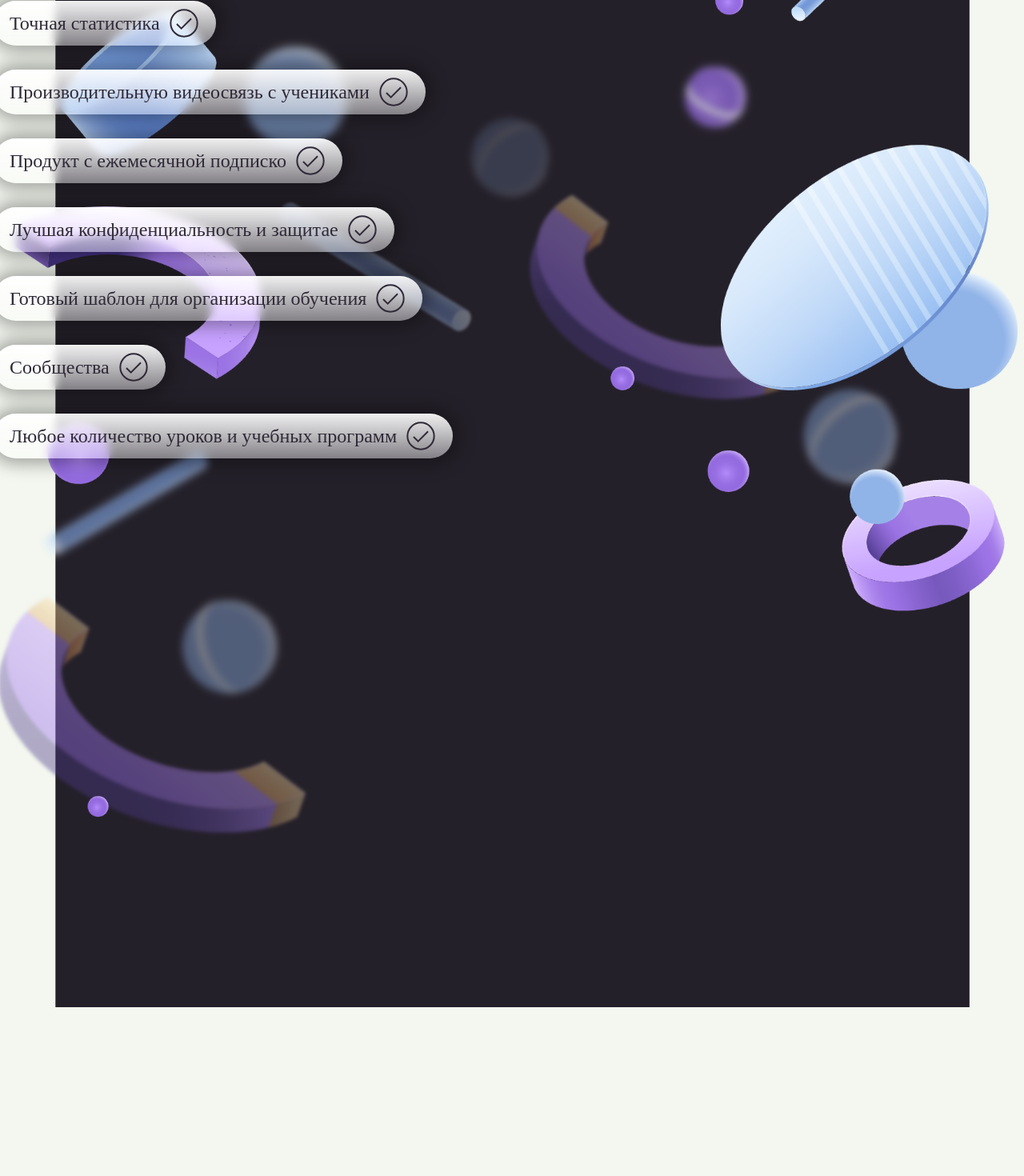
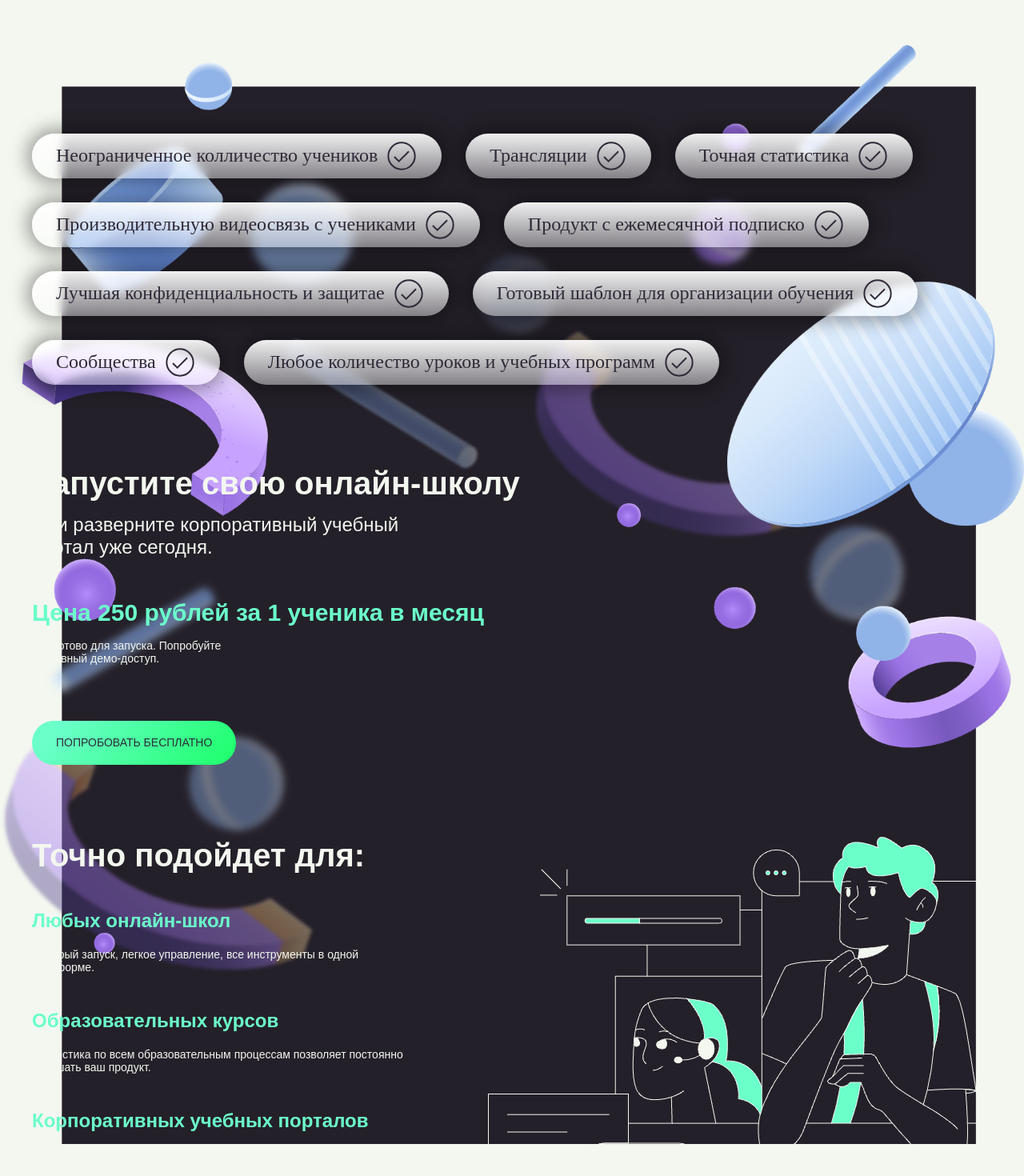
Before and after one commit to djbobah/maxima-react, a React (Create React App) app: page / in a window 1280 px wide. Shown: the part 2540-4010 px from the top of the page at 80% size. Built offline with nearby package versions, Linux system fonts and the light colour scheme.

Commit message:
finish layout

```diff
--- a/src/App.tsx
+++ b/src/App.tsx
@@ -72,10 +72,15 @@ const App = () => {
         <CheckBox title="Сообщества" />
         <CheckBox title="Любое количество уроков и учебных программ" />
       </div> */}
-      <ChooseSection title="Выбирайте Ed Space сегодня и вы получите">
-        {chooseData.map((item, i) => (
-          <CheckBox key={i} title={item.title} />
-        ))}
+      <ChooseSection
+        title="Выбирайте Ed Space сегодня и вы получите"
+        setOpenModal={setOpenModal}
+      >
+        {chooseData.map(
+          (item: { title: string }, i: React.Key | null | undefined) => (
+            <CheckBox key={i} title={item.title} />
+          )
+        )}
       </ChooseSection>
       <ContactsSection />
       <Footer />
--- a/src/components/CheckBox.module.css
+++ b/src/components/CheckBox.module.css
@@ -1,5 +1,5 @@
 .box {
-  padding: 0 20px;
+  padding: 0 30px;
   display: flex;
   align-items: center;
   color: #2f2a37;
--- /dev/null
+++ b/src/components/ExectlyComponent/exectlyComponent.scss
@@ -0,0 +1,30 @@
+.exactly-component {
+  padding-top: 90px;
+  color: #f3f7ef;
+  display: grid;
+  grid-template-columns: 480px 1fr;
+  // justify-items: center;
+}
+
+.exactly-component__title {
+  font-size: 40px;
+  line-height: 46px;
+  font-weight: 800;
+}
+.exactly-component__sub-title {
+  margin-top: 45px;
+  color: #6bffca;
+  font-size: 24px;
+  line-height: 28px;
+  font-weight: 800;
+}
+.exactly-component__description {
+  margin-top: 20px;
+  font-size: 14px;
+  line-height: 16px;
+  font-weight: 500;
+}
+
+.exactly-component__img {
+  background: url("../../assets/img/ChooseImage.png") no-repeat 90px 0px;
+}
--- /dev/null
+++ b/src/components/ExectlyComponent/exectlyComponent.tsx
@@ -0,0 +1,29 @@
+import * as React from "react";
+import "./exectlyComponent.scss";
+
+export default function ExectlyComponent() {
+  return (
+    <div className="exactly-component container">
+      <div className="exactly-component__text">
+        <h2 className="exactly-component__title">Точно подойдет для:</h2>
+        <h3 className="exactly-component__sub-title">Любых онлайн-школ</h3>
+        <p className="exactly-component__description">
+          Быстрый запуск, легкое управление, все инструменты в одной платформе.
+        </p>
+        <h3 className="exactly-component__sub-title">Образовательных курсов</h3>
+        <p className="exactly-component__description">
+          Статистика по всем образовательным процессам позволяет постоянно
+          улучшать ваш продукт.
+        </p>
+        <h3 className="exactly-component__sub-title">
+          Корпоративных учебных порталов
+        </h3>
+        <p className="exactly-component__description">
+          Надежная защита, бесперебойная работа и высокая производительность
+          системы позволит наслаждаться процессом обучения.
+        </p>
+      </div>
+      <div className="exactly-component__img"></div>
+    </div>
+  );
+}
--- a/src/components/Layout/ChooseSection/ChooseSection.scss
+++ b/src/components/Layout/ChooseSection/ChooseSection.scss
@@ -1,16 +1,33 @@
 .choose_section {
-  display: flex;
+  position: relative;
+  top: -73px;
+  height: 1850px;
+  // width: 100%;
+
+  // display: flex;
   justify-content: center;
+  background: center / contain no-repeat
+    url("../../../assets/img/ChooseBackground.png");
 }
 
 .choose {
-  // background-image: ;
-  background: center / contain no-repeat
-    url("../../../assets/img/ChooseBackground.png");
-  height: 100rem;
-  width: 86rem;
-  position: relative;
-  // // top: -100px;
-  left: -0.5rem;
-  top: -7.4rem;
+  display: flex;
+  flex-direction: column;
+  // justify-content: center;
+  align-items: center;
 }
+.choose__title {
+  margin-top: 170px;
+
+  color: #f3f7ef;
+  font-size: 40px;
+  font-weight: 800;
+  width: 491px;
+}
+.choose__checkboxes {
+  display: flex;
+
+  flex-wrap: wrap;
+  margin-top: 60px;
+  // flex-direction: column;
+}
--- a/src/components/Layout/ChooseSection/ChooseSection.tsx
+++ b/src/components/Layout/ChooseSection/ChooseSection.tsx
@@ -1,6 +1,8 @@
 import * as React from "react";
 import backgroundImg from "../../../assets/img/ChooseBackground3.png";
 import "./ChooseSection.scss";
+import PromoComponent from "src/components/PromoComponent/promoComponent";
+import ExectlyComponent from "src/components/ExectlyComponent/exectlyComponent";
 
 interface ChooseSectionProps {
   title: string;
@@ -14,15 +16,23 @@ interface ChooseSectionProps {
     | React.ReactPortal
     | null
     | undefined;
+  setOpenModal: (a: boolean) => void;
 }
 
-export default function ChooseSection({ title, children }: ChooseSectionProps) {
+export default function ChooseSection({
+  title,
+  setOpenModal,
+  children,
+}: ChooseSectionProps) {
   return (
     <div className="choose_section  ">
-      <div className="choose">
-        <h2>{title}</h2>
-        {children}
+      <div className="choose container">
+        <h2 className="choose__title">{title}</h2>
+        <div className="choose__checkboxes">{children}</div>
+        {/* <PromoComponent /> */}
       </div>
+      <PromoComponent setOpenModal={setOpenModal} />
+      <ExectlyComponent />
     </div>
   );
 }
--- a/src/components/Layout/ContactsSection/ContactsSection.scss
+++ b/src/components/Layout/ContactsSection/ContactsSection.scss
@@ -1,8 +1,10 @@
 .contacts__section {
+  position: relative;
+  top: -50px;
   display: flex;
   // justify-content: space-between;
   align-items: center;
-  height: 370px;
+  height: 320px;
   // width: max-content;
   // margin-top: 100px;
 }
--- /dev/null
+++ b/src/components/PromoComponent/promoComponent.scss
@@ -0,0 +1,34 @@
+.promo__component {
+  // display: block;
+  padding-top: 100px;
+  color: #f3f7ef;
+}
+.promoComponent__title {
+  font-size: 40px;
+  line-height: 46px;
+  font-weight: 800;
+}
+.promoComponent__description {
+  margin-top: 15px;
+  font-size: 24px;
+  line-height: 28px;
+  font-weight: 500;
+  width: 500px;
+}
+.promoComponent__subTitle {
+  margin-top: 50px;
+  font-size: 30px;
+  line-height: 36px;
+  font-weight: 800;
+  color: #6bffca;
+}
+.promoComponent__subDescription {
+  margin-top: 15px;
+  font-size: 14px;
+  line-height: 16px;
+  font-weight: 500;
+  width: 250px;
+}
+.promoComponent__button {
+  margin-top: 70px;
+}
--- /dev/null
+++ b/src/components/PromoComponent/promoComponent.tsx
@@ -0,0 +1,32 @@
+import * as React from "react";
+import Button from "../Button/Button";
+import "./promoComponent.scss";
+
+interface IpromoComponentProps {
+  setOpenModal: (a: boolean) => void;
+}
+
+const PromoComponent = ({ setOpenModal }: IpromoComponentProps) => {
+  return (
+    <div className="promo__component container">
+      <h3 className="promoComponent__title">Запустите свою онлайн-школу</h3>
+      <p className="promoComponent__description">
+        Или разверните корпоративный учебный портал уже сегодня.
+      </p>
+      <h4 className="promoComponent__subTitle">
+        Цена 250 рублей за 1 ученика в месяц
+      </h4>
+      <p className="promoComponent__subDescription">
+        Все готово для запуска. Попробуйте 7-дневный демо-доступ.
+      </p>
+      <div className="promoComponent__button">
+        <Button
+          title="попробовать бесплатно"
+          onClick={() => setOpenModal(true)}
+        />
+      </div>
+    </div>
+  );
+};
+
+export default PromoComponent;
--- a/src/index.css
+++ b/src/index.css
@@ -21,7 +21,7 @@ main {
   overflow: hidden;
 }
 
-.checkBoxWrapper {
+/* .checkBoxWrapper {
   display: flex;
   flex-wrap: wrap;
-}
+} */
```
